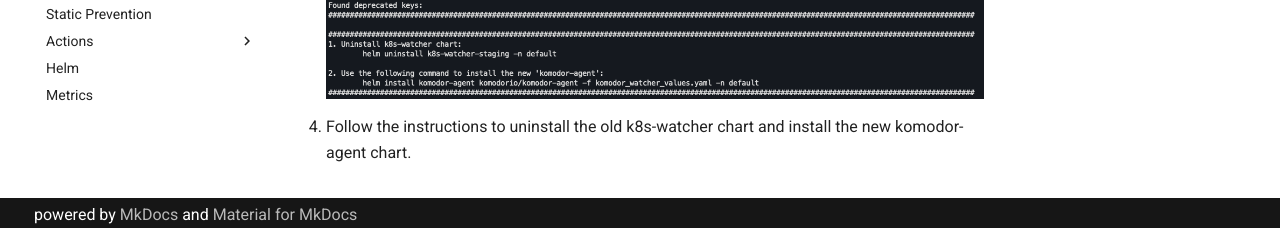
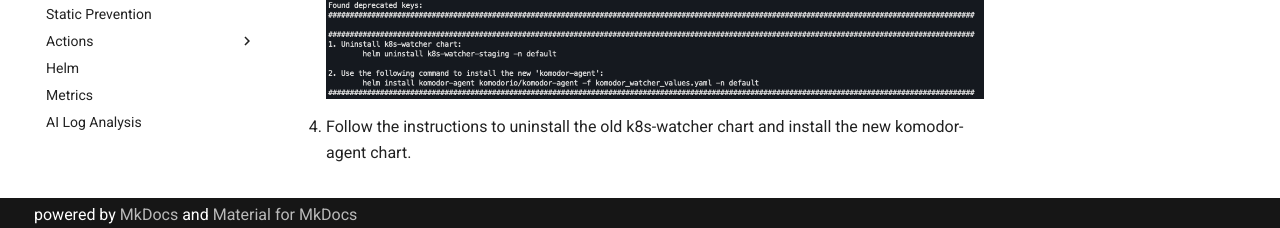
Before and after one commit to komodorio/docs, an MkDocs documentation site: the page built from docs/Learn/Migrating-From-K8s-watcher-to-komodor-agent-Chart.md, in a window 1280 px wide and 900 px high, scrolled down 548 px. Shown: the part 669-897 px from the top of the window. Built offline with MkDocs 1.6.1 and Material for MkDocs 9.7.7, drawn with Linux system fonts in a browser that asks for light colours; comment, search, counter and statistics services are not loaded.

Commit message:
Update mkdocs.yml (#181)
forgot to map it into the navbar :)

```diff
--- a/mkdocs.yml
+++ b/mkdocs.yml
@@ -57,6 +57,7 @@
           - Pod Shell: Learn/Actions/PodShell.md
       - Helm: Learn/Helm.md
       - Metrics: Learn/Metrics.md
+      - AI Log Analysis: Learn/AILogAnalysis.md
 
   - Integrations:
       - Datadog: Integrations/Datadog.md
```
